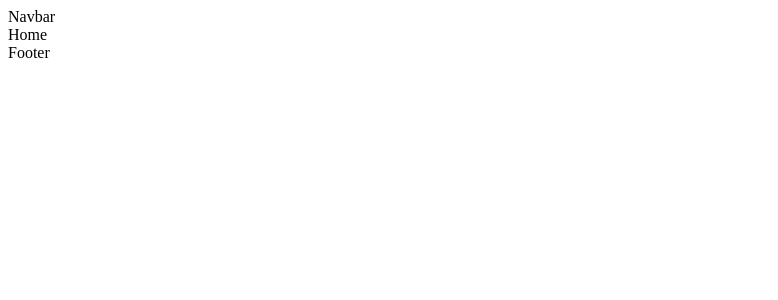
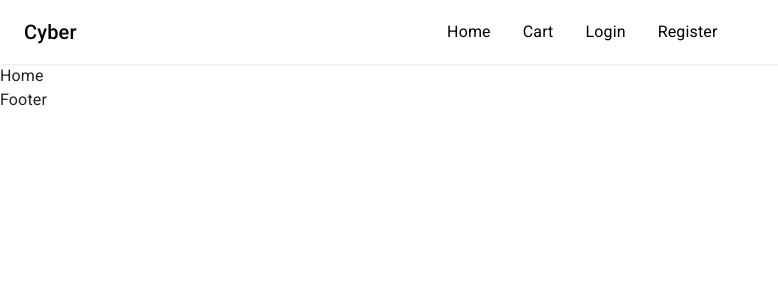
Before and after one commit to mayoshmase-dot/E-Store, a React (Vite) app: page / in a window 1280 px wide. Shown: the top 300 px of the page, without its empty margins (0-778 px from the left). Built offline with nearby package versions, Linux system fonts and the light colour scheme.

Commit message:
create navbar

```diff
--- a/package.json
+++ b/package.json
@@ -10,6 +10,11 @@
     "preview": "vite preview"
   },
   "dependencies": {
+    "@emotion/react": "^11.14.0",
+    "@emotion/styled": "^11.14.1",
+    "@fontsource/roboto": "^5.2.9",
+    "@mui/icons-material": "^7.3.7",
+    "@mui/material": "^7.3.7",
     "axios": "^1.13.4",
     "react": "^19.2.0",
     "react-dom": "^19.2.0",
--- a/src/components/navbar/Navbar.jsx
+++ b/src/components/navbar/Navbar.jsx
@@ -1,7 +1,48 @@
 import React from 'react'
+import AppBar from '@mui/material/AppBar';
+import Box from '@mui/material/Box';
+import Toolbar from '@mui/material/Toolbar';
+import Typography from '@mui/material/Typography';
+import IconButton from '@mui/material/IconButton';
+import FavoriteBorderIcon from '@mui/icons-material/FavoriteBorder';
+import ShoppingCartOutlinedIcon from '@mui/icons-material/ShoppingCartOutlined';
+import PersonOutlineOutlinedIcon from '@mui/icons-material/PersonOutlineOutlined';
+import { Link } from '@mui/material';
+import { Link as RouterLink } from "react-router-dom"
+import MenuIcon from '@mui/icons-material/Menu';
+import { display, flex } from '@mui/system';
 
 export default function Navbar() {
   return (
-    <div>Navbar</div>
+    <Box sx={{ flexGrow: 1 }}>
+      <AppBar position="static" sx={{ backgroundColor: "rgb(255, 255, 255)", boxShadow: '0px 1px 3px rgba(0, 0, 0, 0.1)' }}>
+        <Toolbar sx={{display:'flex' , justifyContent:'space-between'}}>
+          <Typography variant="h6" component="div" sx={{ color: "rgb(0, 0, 0)" }}>
+            Cyber
+          </Typography>
+          <Box sx={{ display: { xs: 'none', sm: 'flex' }, gap: 4 }}>
+            <Link component={RouterLink} to={'/'} underline='none' sx={{ color: "rgb(0, 0, 0)" }}>Home</Link>
+            <Link component={RouterLink} to={'/cart'} underline='none' sx={{ color: "rgb(0, 0, 0)" }}>Cart</Link>
+            <Link component={RouterLink} to={'/login'} underline='none' sx={{ color: "rgb(0, 0, 0)" }}>Login</Link>
+            <Link component={RouterLink} to={'/register'} underline='none' sx={{ color: "rgb(0, 0, 0)" }}>Register</Link>
+          </Box>
+              <Box sx={{display:{xs:'none' , sm:'flex'} , gap:3}}>
+              <IconButton sx={{ color: 'rgb(0, 0, 0)' }}>
+                <FavoriteBorderIcon />
+              </IconButton>
+              <IconButton sx={{ color: 'rgb(0, 0, 0)' }}>
+                <ShoppingCartOutlinedIcon />
+              </IconButton>
+              <IconButton sx={{ color: 'rgb(0, 0, 0)' }}>
+                <PersonOutlineOutlinedIcon />
+              </IconButton>
+              </Box>
+              <IconButton sx={{color: 'rgb(0, 0, 0)', display: { xs: 'flex', sm: 'none' }}}>
+              <MenuIcon />
+              </IconButton>
+
+        </Toolbar>
+      </AppBar>
+    </Box>
   )
 }
--- a/src/main.jsx
+++ b/src/main.jsx
@@ -1,8 +1,16 @@
 import { StrictMode } from 'react'
 import { createRoot } from 'react-dom/client'
+import '@fontsource/roboto/300.css';
+import '@fontsource/roboto/400.css';
+import '@fontsource/roboto/500.css';
+import '@fontsource/roboto/700.css';
 import './index.css'
 import App from './App.jsx'
+import { CssBaseline } from '@mui/material';
 
 createRoot(document.getElementById('root')).render(
+    <>
+<CssBaseline />
     <App />
+    </>
 )
```
Also changed, not shown: 2 other files (tests, documents, lock files or other folders).
